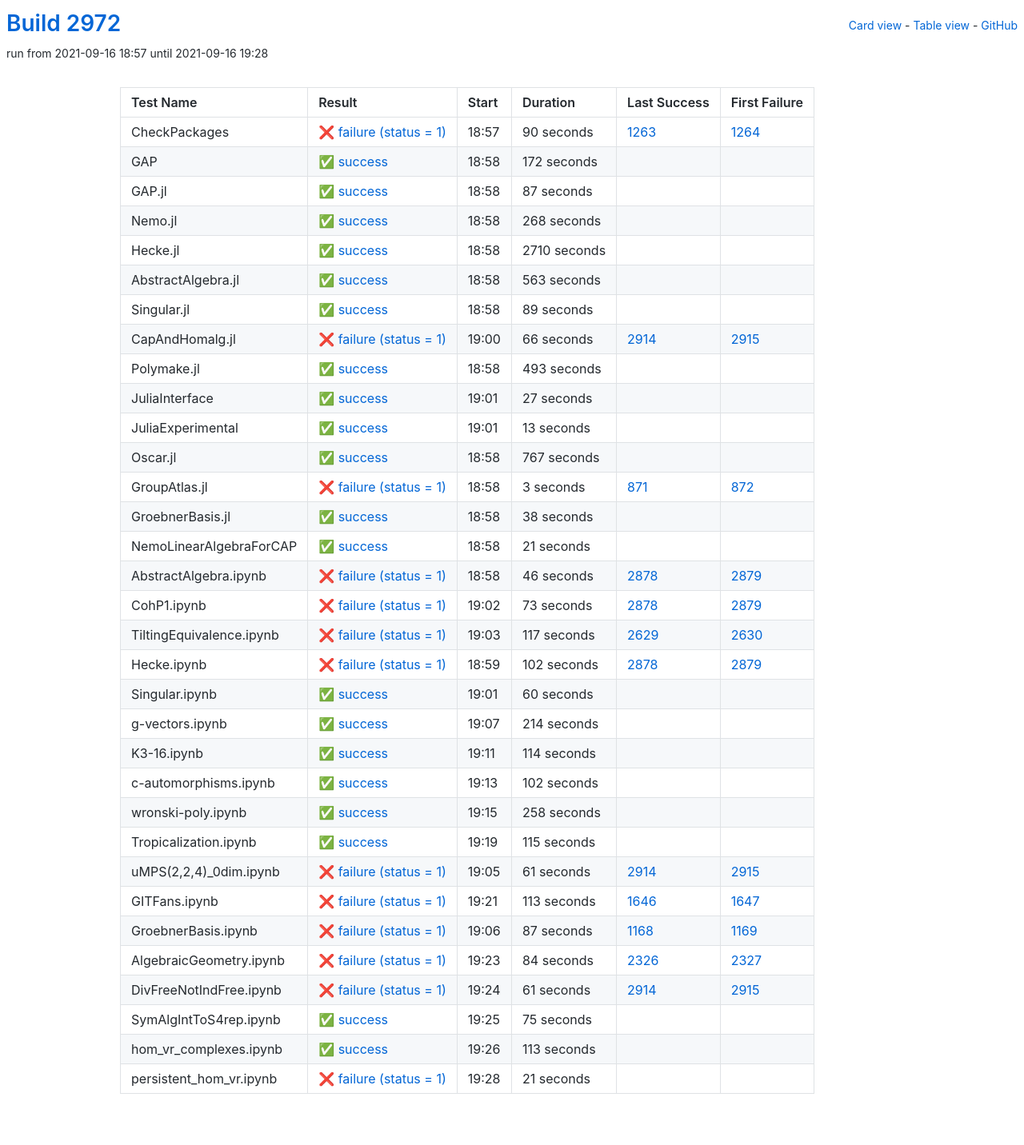
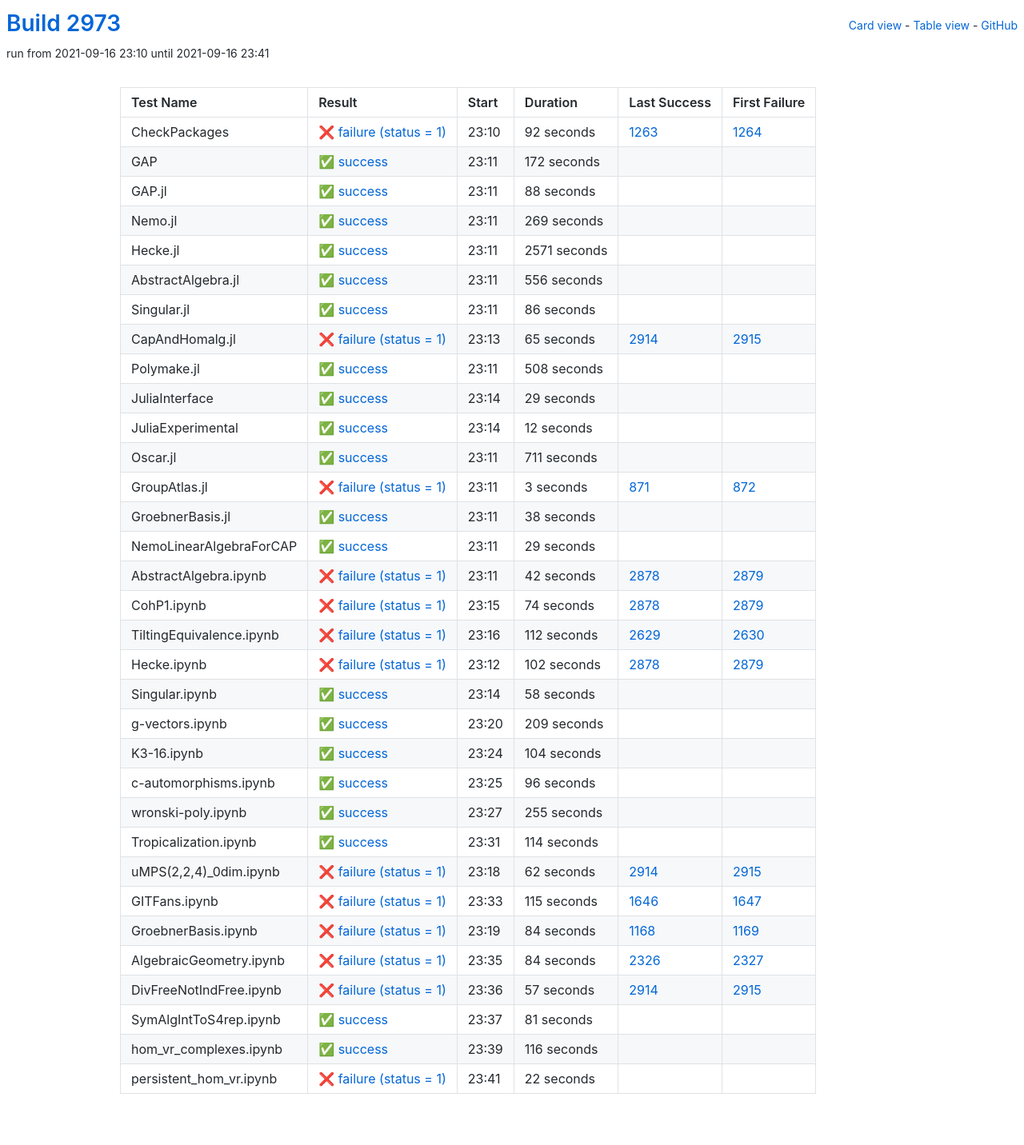
Before and after one commit to oscar-system/oscar-ci-status-stable, a Jekyll site: the page built from table.html, in a window 1280 px wide. Shown: the whole page at 80% size. Built offline with Jekyll 4.4.1, drawn with Linux system fonts in a browser that asks for light colours.

Commit message:
Build #2973

```diff
--- a/_data/ci.yml
+++ b/_data/ci.yml
@@ -1,6 +1,6 @@
 ---
-build: 2972
-build_url: https://oscarci.mathematik.uni-kl.de/job/oscar-stable/2972/
+build: 2973
+build_url: https://oscarci.mathematik.uni-kl.de/job/oscar-stable/2973/
 job: oscar-stable
 organization: oscar-system
 repo: oscar-ci-status-stable
@@ -8,20 +8,20 @@ repourl: https://github.com/oscar-system/oscar-ci-status-stable
 tests:
 - name: CheckPackages
   id: checkpackages
-  log: https://oscarci.mathematik.uni-kl.de/job/oscar-stable/2972/artifact/logs/build-2972/CheckPackages.log
-  start: 2021-09-16 18:57
+  log: https://oscarci.mathematik.uni-kl.de/job/oscar-stable/2973/artifact/logs/build-2973/CheckPackages.log
+  start: 2021-09-16 23:10
   success: false
   exitcode: 1
   status: failure
-  duration: 90
+  duration: 92
   last_success: 1263
   last_success_url: https://oscarci.mathematik.uni-kl.de/job/oscar-stable/1263/
   first_failure: 1264
   first_failure_url: https://oscarci.mathematik.uni-kl.de/job/oscar-stable/1264/
 - name: GAP
   id: gap
-  log: https://oscarci.mathematik.uni-kl.de/job/oscar-stable/2972/artifact/logs/build-2972/GAP.log
-  start: 2021-09-16 18:58
+  log: https://oscarci.mathematik.uni-kl.de/job/oscar-stable/2973/artifact/logs/build-2973/GAP.log
+  start: 2021-09-16 23:11
   success: true
   exitcode: 0
   status: success
@@ -32,128 +32,128 @@ tests:
   first_failure_url:
 - name: GAP.jl
   id: gap-jl
-  log: https://oscarci.mathematik.uni-kl.de/job/oscar-stable/2972/artifact/logs/build-2972/GAP.jl.log
-  start: 2021-09-16 18:58
+  log: https://oscarci.mathematik.uni-kl.de/job/oscar-stable/2973/artifact/logs/build-2973/GAP.jl.log
+  start: 2021-09-16 23:11
   success: true
   exitcode: 0
   status: success
-  duration: 87
+  duration: 88
   last_success: false
   last_success_url:
   first_failure: false
   first_failure_url:
 - name: Nemo.jl
   id: nemo-jl
-  log: https://oscarci.mathematik.uni-kl.de/job/oscar-stable/2972/artifact/logs/build-2972/Nemo.jl.log
-  start: 2021-09-16 18:58
+  log: https://oscarci.mathematik.uni-kl.de/job/oscar-stable/2973/artifact/logs/build-2973/Nemo.jl.log
+  start: 2021-09-16 23:11
   success: true
   exitcode: 0
   status: success
-  duration: 268
+  duration: 269
   last_success: false
   last_success_url:
   first_failure: false
   first_failure_url:
 - name: Hecke.jl
   id: hecke-jl
-  log: https://oscarci.mathematik.uni-kl.de/job/oscar-stable/2972/artifact/logs/build-2972/Hecke.jl.log
-  start: 2021-09-16 18:58
+  log: https://oscarci.mathematik.uni-kl.de/job/oscar-stable/2973/artifact/logs/build-2973/Hecke.jl.log
+  start: 2021-09-16 23:11
   success: true
   exitcode: 0
   status: success
-  duration: 2710
+  duration: 2571
   last_success: false
   last_success_url:
   first_failure: false
   first_failure_url:
 - name: AbstractAlgebra.jl
   id: abstractalgebra-jl
-  log: https://oscarci.mathematik.uni-kl.de/job/oscar-stable/2972/artifact/logs/build-2972/AbstractAlgebra.jl.log
-  start: 2021-09-16 18:58
+  log: https://oscarci.mathematik.uni-kl.de/job/oscar-stable/2973/artifact/logs/build-2973/AbstractAlgebra.jl.log
+  start: 2021-09-16 23:11
   success: true
   exitcode: 0
   status: success
-  duration: 563
+  duration: 556
   last_success: false
   last_success_url:
   first_failure: false
   first_failure_url:
 - name: Singular.jl
   id: singular-jl
-  log: https://oscarci.mathematik.uni-kl.de/job/oscar-stable/2972/artifact/logs/build-2972/Singular.jl.log
-  start: 2021-09-16 18:58
+  log: https://oscarci.mathematik.uni-kl.de/job/oscar-stable/2973/artifact/logs/build-2973/Singular.jl.log
+  start: 2021-09-16 23:11
   success: true
   exitcode: 0
   status: success
-  duration: 89
+  duration: 86
   last_success: false
   last_success_url:
   first_failure: false
   first_failure_url:
 - name: CapAndHomalg.jl
   id: capandhomalg-jl
-  log: https://oscarci.mathematik.uni-kl.de/job/oscar-stable/2972/artifact/logs/build-2972/CapAndHomalg.jl.log
-  start: 2021-09-16 19:00
+  log: https://oscarci.mathematik.uni-kl.de/job/oscar-stable/2973/artifact/logs/build-2973/CapAndHomalg.jl.log
+  start: 2021-09-16 23:13
   success: false
   exitcode: 1
   status: failure
-  duration: 66
+  duration: 65
   last_success: 2914
   last_success_url: https://oscarci.mathematik.uni-kl.de/job/oscar-stable/2914/
   first_failure: 2915
   first_failure_url: https://oscarci.mathematik.uni-kl.de/job/oscar-stable/2915/
 - name: Polymake.jl
   id: polymake-jl
-  log: https://oscarci.mathematik.uni-kl.de/job/oscar-stable/2972/artifact/logs/build-2972/Polymake.jl.log
-  start: 2021-09-16 18:58
+  log: https://oscarci.mathematik.uni-kl.de/job/oscar-stable/2973/artifact/logs/build-2973/Polymake.jl.log
+  start: 2021-09-16 23:11
   success: true
   exitcode: 0
   status: success
-  duration: 493
+  duration: 508
   last_success: false
   last_success_url:
   first_failure: false
   first_failure_url:
 - name: JuliaInterface
   id: juliainterface
-  log: https://oscarci.mathematik.uni-kl.de/job/oscar-stable/2972/artifact/logs/build-2972/JuliaInterface.log
-  start: 2021-09-16 19:01
+  log: https://oscarci.mathematik.uni-kl.de/job/oscar-stable/2973/artifact/logs/build-2973/JuliaInterface.log
+  start: 2021-09-16 23:14
   success: true
   exitcode: 0
   status: success
-  duration: 27
+  duration: 29
   last_success: false
   last_success_url:
   first_failure: false
   first_failure_url:
 - name: JuliaExperimental
   id: juliaexperimental
-  log: https://oscarci.mathematik.uni-kl.de/job/oscar-stable/2972/artifact/logs/build-2972/JuliaExperimental.log
-  start: 2021-09-16 19:01
+  log: https://oscarci.mathematik.uni-kl.de/job/oscar-stable/2973/artifact/logs/build-2973/JuliaExperimental.log
+  start: 2021-09-16 23:14
   success: true
   exitcode: 0
   status: success
-  duration: 13
+  duration: 12
   last_success: false
   last_success_url:
   first_failure: false
   first_failure_url:
 - name: Oscar.jl
   id: oscar-jl
-  log: https://oscarci.mathematik.uni-kl.de/job/oscar-stable/2972/artifact/logs/build-2972/Oscar.jl.log
-  start: 2021-09-16 18:58
+  log: https://oscarci.mathematik.uni-kl.de/job/oscar-stable/2973/artifact/logs/build-2973/Oscar.jl.log
+  start: 2021-09-16 23:11
   success: true
   exitcode: 0
   status: success
-  duration: 767
+  duration: 711
   last_success: false
   last_success_url:
   first_failure: false
   first_failure_url:
 - name: GroupAtlas.jl
   id: groupatlas-jl
-  log: https://oscarci.mathematik.uni-kl.de/job/oscar-stable/2972/artifact/logs/build-2972/GroupAtlas.jl.log
-  start: 2021-09-16 18:58
+  log: https://oscarci.mathematik.uni-kl.de/job/oscar-stable/2973/artifact/logs/build-2973/GroupAtlas.jl.log
+  start: 2021-09-16 23:11
   success: false
   exitcode: 1
   status: failure
@@ -164,8 +164,8 @@ tests:
   first_failure_url: https://oscarci.mathematik.uni-kl.de/job/oscar-stable/872/
 - name: GroebnerBasis.jl
   id: groebnerbasis-jl
-  log: https://oscarci.mathematik.uni-kl.de/job/oscar-stable/2972/artifact/logs/build-2972/GroebnerBasis.jl.log
-  start: 2021-09-16 18:58
+  log: https://oscarci.mathematik.uni-kl.de/job/oscar-stable/2973/artifact/logs/build-2973/GroebnerBasis.jl.log
+  start: 2021-09-16 23:11
   success: true
   exitcode: 0
   status: success
@@ -176,56 +176,56 @@ tests:
   first_failure_url:
 - name: NemoLinearAlgebraForCAP
   id: nemolinearalgebraforcap
-  log: https://oscarci.mathematik.uni-kl.de/job/oscar-stable/2972/artifact/logs/build-2972/NemoLinearAlgebraForCAP.log
-  start: 2021-09-16 18:58
+  log: https://oscarci.mathematik.uni-kl.de/job/oscar-stable/2973/artifact/logs/build-2973/NemoLinearAlgebraForCAP.log
+  start: 2021-09-16 23:11
   success: true
   exitcode: 0
   status: success
-  duration: 21
+  duration: 29
   last_success: false
   last_success_url:
   first_failure: false
   first_failure_url:
 - name: AbstractAlgebra.ipynb
   id: abstractalgebra-ipynb
-  log: https://oscarci.mathematik.uni-kl.de/job/oscar-stable/2972/artifact/logs/build-2972/AbstractAlgebra.ipynb.log
-  start: 2021-09-16 18:58
+  log: https://oscarci.mathematik.uni-kl.de/job/oscar-stable/2973/artifact/logs/build-2973/AbstractAlgebra.ipynb.log
+  start: 2021-09-16 23:11
   success: false
   exitcode: 1
   status: failure
-  duration: 46
+  duration: 42
   last_success: 2878
   last_success_url: https://oscarci.mathematik.uni-kl.de/job/oscar-stable/2878/
   first_failure: 2879
   first_failure_url: https://oscarci.mathematik.uni-kl.de/job/oscar-stable/2879/
 - name: CohP1.ipynb
   id: cohp1-ipynb
-  log: https://oscarci.mathematik.uni-kl.de/job/oscar-stable/2972/artifact/logs/build-2972/CohP1.ipynb.log
-  start: 2021-09-16 19:02
+  log: https://oscarci.mathematik.uni-kl.de/job/oscar-stable/2973/artifact/logs/build-2973/CohP1.ipynb.log
+  start: 2021-09-16 23:15
   success: false
   exitcode: 1
   status: failure
-  duration: 73
+  duration: 74
   last_success: 2878
   last_success_url: https://oscarci.mathematik.uni-kl.de/job/oscar-stable/2878/
   first_failure: 2879
   first_failure_url: https://oscarci.mathematik.uni-kl.de/job/oscar-stable/2879/
 - name: TiltingEquivalence.ipynb
   id: tiltingequivalence-ipynb
-  log: https://oscarci.mathematik.uni-kl.de/job/oscar-stable/2972/artifact/logs/build-2972/TiltingEquivalence.ipynb.log
-  start: 2021-09-16 19:03
+  log: https://oscarci.mathematik.uni-kl.de/job/oscar-stable/2973/artifact/logs/build-2973/TiltingEquivalence.ipynb.log
+  start: 2021-09-16 23:16
   success: false
   exitcode: 1
   status: failure
-  duration: 117
+  duration: 112
   last_success: 2629
   last_success_url: https://oscarci.mathematik.uni-kl.de/job/oscar-stable/2629/
   first_failure: 2630
   first_failure_url: https://oscarci.mathematik.uni-kl.de/job/oscar-stable/2630/
 - name: Hecke.ipynb
   id: hecke-ipynb
-  log: https://oscarci.mathematik.uni-kl.de/job/oscar-stable/2972/artifact/logs/build-2972/Hecke.ipynb.log
-  start: 2021-09-16 18:59
+  log: https://oscarci.mathematik.uni-kl.de/job/oscar-stable/2973/artifact/logs/build-2973/Hecke.ipynb.log
+  start: 2021-09-16 23:12
   success: false
   exitcode: 1
   status: failure
@@ -236,32 +236,68 @@ tests:
   first_failure_url: https://oscarci.mathematik.uni-kl.de/job/oscar-stable/2879/
 - name: Singular.ipynb
   id: singular-ipynb
-  log: https://oscarci.mathematik.uni-kl.de/job/oscar-stable/2972/artifact/logs/build-2972/Singular.ipynb.log
-  start: 2021-09-16 19:01
+  log: https://oscarci.mathematik.uni-kl.de/job/oscar-stable/2973/artifact/logs/build-2973/Singular.ipynb.log
+  start: 2021-09-16 23:14
   success: true
   exitcode: 0
   status: success
-  duration: 60
+  duration: 58
   last_success: false
   last_success_url:
   first_failure: false
   first_failure_url:
 - name: g-vectors.ipynb
   id: g-vectors-ipynb
-  log: https://oscarci.mathematik.uni-kl.de/job/oscar-stable/2972/artifact/logs/build-2972/g-vectors.ipynb.log
-  start: 2021-09-16 19:07
+  log: https://oscarci.mathematik.uni-kl.de/job/oscar-stable/2973/artifact/logs/build-2973/g-vectors.ipynb.log
+  start: 2021-09-16 23:20
   success: true
   exitcode: 0
   status: success
-  duration: 214
+  duration: 209
   last_success: false
   last_success_url:
   first_failure: false
   first_failure_url:
 - name: K3-16.ipynb
   id: k3-16-ipynb
-  log: https://oscarci.mathematik.uni-kl.de/job/oscar-stable/2972/artifact/logs/build-2972/K3-16.ipynb.log
-  start: 2021-09-16 19:11
+  log: https://oscarci.mathematik.uni-kl.de/job/oscar-stable/2973/artifact/logs/build-2973/K3-16.ipynb.log
+  start: 2021-09-16 23:24
+  success: true
+  exitcode: 0
+  status: success
+  duration: 104
+  last_success: false
+  last_success_url:
+  first_failure: false
+  first_failure_url:
+- name: c-automorphisms.ipynb
+  id: c-automorphisms-ipynb
+  log: https://oscarci.mathematik.uni-kl.de/job/oscar-stable/2973/artifact/logs/build-2973/c-automorphisms.ipynb.log
+  start: 2021-09-16 23:25
+  success: true
+  exitcode: 0
+  status: success
+  duration: 96
+  last_success: false
+  last_success_url:
+  first_failure: false
+  first_failure_url:
+- name: wronski-poly.ipynb
+  id: wronski-poly-ipynb
+  log: https://oscarci.mathematik.uni-kl.de/job/oscar-stable/2973/artifact/logs/build-2973/wronski-poly.ipynb.log
+  start: 2021-09-16 23:27
+  success: true
+  exitcode: 0
+  status: success
+  duration: 255
+  last_success: false
+  last_success_url:
+  first_failure: false
+  first_failure_url:
+- name: Tropicalization.ipynb
+  id: tropicalization-ipynb
+  log: https://oscarci.mathematik.uni-kl.de/job/oscar-stable/2973/artifact/logs/build-2973/Tropicalization.ipynb.log
+  start: 2021-09-16 23:31
   success: true
   exitcode: 0
   status: success
@@ -270,82 +306,46 @@ tests:
   last_success_url:
   first_failure: false
   first_failure_url:
-- name: c-automorphisms.ipynb
-  id: c-automorphisms-ipynb
-  log: https://oscarci.mathematik.uni-kl.de/job/oscar-stable/2972/artifact/logs/build-2972/c-automorphisms.ipynb.log
-  start: 2021-09-16 19:13
-  success: true
-  exitcode: 0
-  status: success
-  duration: 102
-  last_success: false
-  last_success_url:
-  first_failure: false
-  first_failure_url:
-- name: wronski-poly.ipynb
-  id: wronski-poly-ipynb
-  log: https://oscarci.mathematik.uni-kl.de/job/oscar-stable/2972/artifact/logs/build-2972/wronski-poly.ipynb.log
-  start: 2021-09-16 19:15
-  success: true
-  exitcode: 0
-  status: success
-  duration: 258
-  last_success: false
-  last_success_url:
-  first_failure: false
-  first_failure_url:
-- name: Tropicalization.ipynb
-  id: tropicalization-ipynb
-  log: https://oscarci.mathematik.uni-kl.de/job/oscar-stable/2972/artifact/logs/build-2972/Tropicalization.ipynb.log
-  start: 2021-09-16 19:19
-  success: true
-  exitcode: 0
-  status: success
-  duration: 115
-  last_success: false
-  last_success_url:
-  first_failure: false
-  first_failure_url:
 - name: uMPS(2,2,4)_0dim.ipynb
   id: umps-2-2-4-0dim-ipynb
-  log: https://oscarci.mathematik.uni-kl.de/job/oscar-stable/2972/artifact/logs/build-2972/uMPS-2-2-4-_0dim.ipynb.log
-  start: 2021-09-16 19:05
+  log: https://oscarci.mathematik.uni-kl.de/job/oscar-stable/2973/artifact/logs/build-2973/uMPS-2-2-4-_0dim.ipynb.log
+  start: 2021-09-16 23:18
   success: false
   exitcode: 1
   status: failure
-  duration: 61
+  duration: 62
   last_success: 2914
   last_success_url: https://oscarci.mathematik.uni-kl.de/job/oscar-stable/2914/
   first_failure: 2915
   first_failure_url: https://oscarci.mathematik.uni-kl.de/job/oscar-stable/2915/
 - name: GITFans.ipynb
   id: gitfans-ipynb
-  log: https://oscarci.mathematik.uni-kl.de/job/oscar-stable/2972/artifact/logs/build-2972/GITFans.ipynb.log
-  start: 2021-09-16 19:21
+  log: https://oscarci.mathematik.uni-kl.de/job/oscar-stable/2973/artifact/logs/build-2973/GITFans.ipynb.log
+  start: 2021-09-16 23:33
   success: false
   exitcode: 1
   status: failure
-  duration: 113
+  duration: 115
   last_success: 1646
   last_success_url: https://oscarci.mathematik.uni-kl.de/job/oscar-stable/1646/
   first_failure: 1647
   first_failure_url: https://oscarci.mathematik.uni-kl.de/job/oscar-stable/1647/
 - name: GroebnerBasis.ipynb
   id: groebnerbasis-ipynb
-  log: https://oscarci.mathematik.uni-kl.de/job/oscar-stable/2972/artifact/logs/build-2972/GroebnerBasis.ipynb.log
-  start: 2021-09-16 19:06
+  log: https://oscarci.mathematik.uni-kl.de/job/oscar-stable/2973/artifact/logs/build-2973/GroebnerBasis.ipynb.log
+  start: 2021-09-16 23:19
   success: false
   exitcode: 1
   status: failure
-  duration: 87
+  duration: 84
   last_success: 1168
   last_success_url: https://oscarci.mathematik.uni-kl.de/job/oscar-stable/1168/
   first_failure: 1169
   first_failure_url: https://oscarci.mathematik.uni-kl.de/job/oscar-stable/1169/
 - name: AlgebraicGeometry.ipynb
   id: algebraicgeometry-ipynb
-  log: https://oscarci.mathematik.uni-kl.de/job/oscar-stable/2972/artifact/logs/build-2972/AlgebraicGeometry.ipynb.log
-  start: 2021-09-16 19:23
+  log: https://oscarci.mathematik.uni-kl.de/job/oscar-stable/2973/artifact/logs/build-2973/AlgebraicGeometry.ipynb.log
+  start: 2021-09-16 23:35
   success: false
   exitcode: 1
   status: failure
@@ -356,48 +356,48 @@ tests:
   first_failure_url: https://oscarci.mathematik.uni-kl.de/job/oscar-stable/2327/
 - name: DivFreeNotIndFree.ipynb
   id: divfreenotindfree-ipynb
-  log: https://oscarci.mathematik.uni-kl.de/job/oscar-stable/2972/artifact/logs/build-2972/DivFreeNotIndFree.ipynb.log
-  start: 2021-09-16 19:24
+  log: https://oscarci.mathematik.uni-kl.de/job/oscar-stable/2973/artifact/logs/build-2973/DivFreeNotIndFree.ipynb.log
+  start: 2021-09-16 23:36
   success: false
   exitcode: 1
   status: failure
-  duration: 61
+  duration: 57
   last_success: 2914
   last_success_url: https://oscarci.mathematik.uni-kl.de/job/oscar-stable/2914/
   first_failure: 2915
   first_failure_url: https://oscarci.mathematik.uni-kl.de/job/oscar-stable/2915/
 - name: SymAlgIntToS4rep.ipynb
   id: symalginttos4rep-ipynb
-  log: https://oscarci.mathematik.uni-kl.de/job/oscar-stable/2972/artifact/logs/build-2972/SymAlgIntToS4rep.ipynb.log
-  start: 2021-09-16 19:25
+  log: https://oscarci.mathematik.uni-kl.de/job/oscar-stable/2973/artifact/logs/build-2973/SymAlgIntToS4rep.ipynb.log
+  start: 2021-09-16 23:37
   success: true
   exitcode: 0
   status: success
-  duration: 75
+  duration: 81
   last_success: false
   last_success_url:
   first_failure: false
   first_failure_url:
 - name: hom_vr_complexes.ipynb
   id: hom-vr-complexes-ipynb
-  log: https://oscarci.mathematik.uni-kl.de/job/oscar-stable/2972/artifact/logs/build-2972/hom_vr_complexes.ipynb.log
-  start: 2021-09-16 19:26
+  log: https://oscarci.mathematik.uni-kl.de/job/oscar-stable/2973/artifact/logs/build-2973/hom_vr_complexes.ipynb.log
+  start: 2021-09-16 23:39
   success: true
   exitcode: 0
   status: success
-  duration: 113
+  duration: 116
   last_success: false
   last_success_url:
   first_failure: false
   first_failure_url:
 - name: persistent_hom_vr.ipynb
   id: persistent-hom-vr-ipynb
-  log: https://oscarci.mathematik.uni-kl.de/job/oscar-stable/2972/artifact/logs/build-2972/persistent_hom_vr.ipynb.log
-  start: 2021-09-16 19:28
+  log: https://oscarci.mathematik.uni-kl.de/job/oscar-stable/2973/artifact/logs/build-2973/persistent_hom_vr.ipynb.log
+  start: 2021-09-16 23:41
   success: false
   exitcode: 1
   status: failure
-  duration: 21
+  duration: 22
   last_success: false
   last_success_url:
   first_failure: false
```
Also changed, not shown: README.md.
